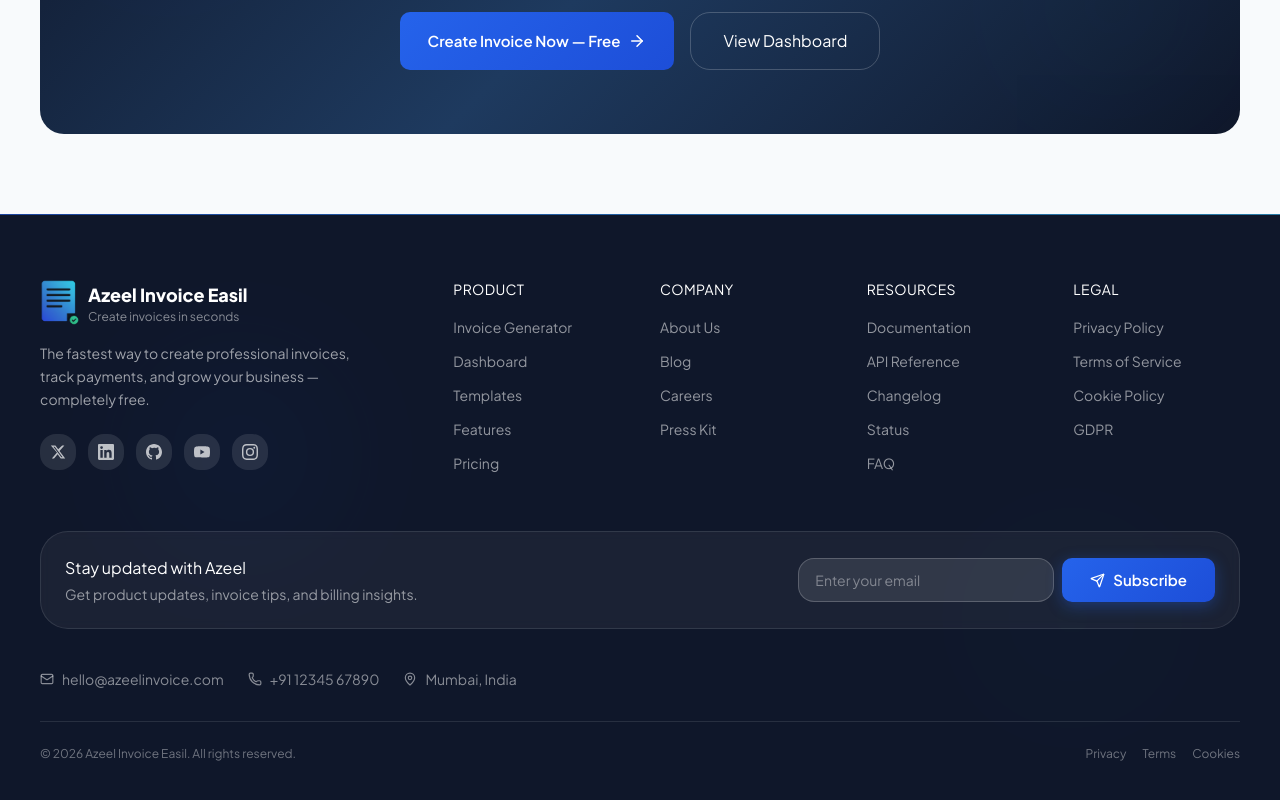
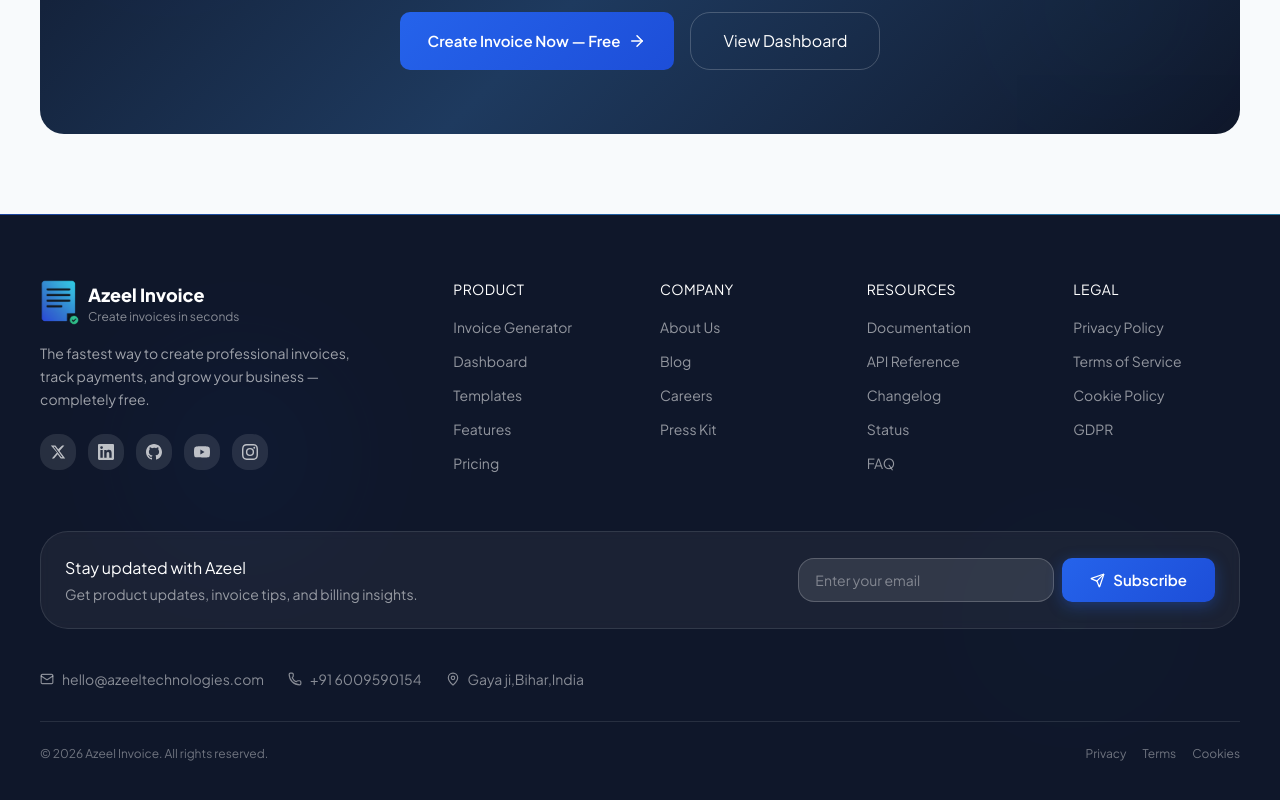
Before and after one commit to toolxierxx/azeelinvoice, a Next.js app: page / in a window 1280 px wide. Shown: the part 5768-6568 px from the top of the page. Built offline with nearby package versions, Linux system fonts and the light colour scheme.

Commit message:
Update Footer.tsx

```diff
--- a/src/components/Footer.tsx
+++ b/src/components/Footer.tsx
@@ -107,7 +107,7 @@
             <Link href="/" className="flex items-center gap-2 mb-4">
               <AppLogo size={40} />
               <div>
-                <div className="font-extrabold text-lg text-white">Azeel Invoice Easil</div>
+                <div className="font-extrabold text-lg text-white">Azeel Invoice</div>
                 <div className="text-xs text-white/50">Create invoices in seconds</div>
               </div>
             </Link>
@@ -174,23 +174,23 @@
 
         {/* Contact */}
         <div className="flex flex-wrap gap-6 mb-8 text-sm text-white/50">
-          <a href="mailto:hello@azeelinvoice.com" className="flex items-center gap-2 hover:text-white transition-colors">
+          <a href="mailto:hello@azeeltechnologies.com" className="flex items-center gap-2 hover:text-white transition-colors">
             <Mail size={14} />
-            hello@azeelinvoice.com
+            hello@azeeltechnologies.com
           </a>
-          <a href="tel:+911234567890" className="flex items-center gap-2 hover:text-white transition-colors">
+          <a href="tel:+916009590154" className="flex items-center gap-2 hover:text-white transition-colors">
             <Phone size={14} />
-            +91 12345 67890
+            +91 6009590154
           </a>
           <span className="flex items-center gap-2">
             <MapPin size={14} />
-            Mumbai, India
+            Gaya ji,Bihar,India
           </span>
         </div>
 
         {/* Bottom */}
         <div className="flex flex-col md:flex-row items-center justify-between gap-3 pt-6 border-t border-white/10 text-xs text-white/40">
-          <span>© 2026 Azeel Invoice Easil. All rights reserved.</span>
+          <span>© 2026 Azeel Invoice. All rights reserved.</span>
           <div className="flex gap-4">
             <Link href="#" className="hover:text-white transition-colors">Privacy</Link>
             <Link href="#" className="hover:text-white transition-colors">Terms</Link>
```
